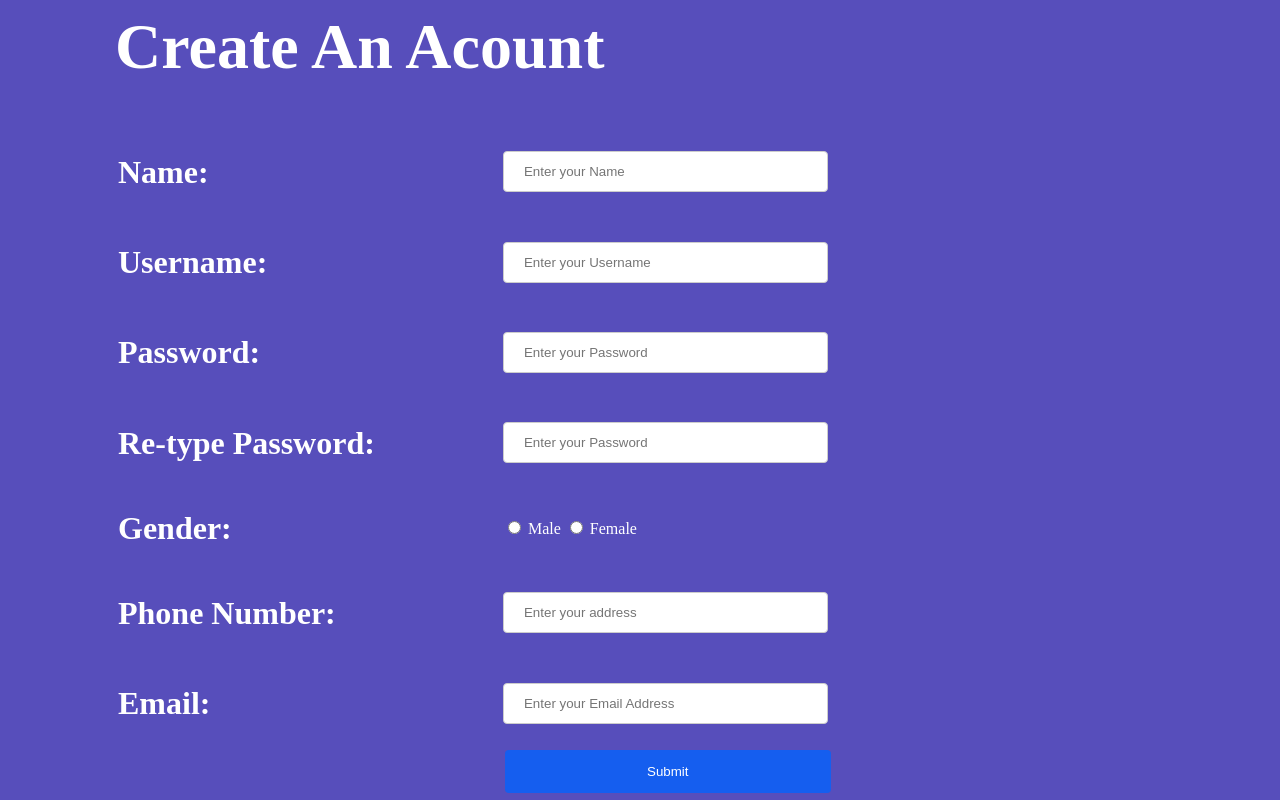
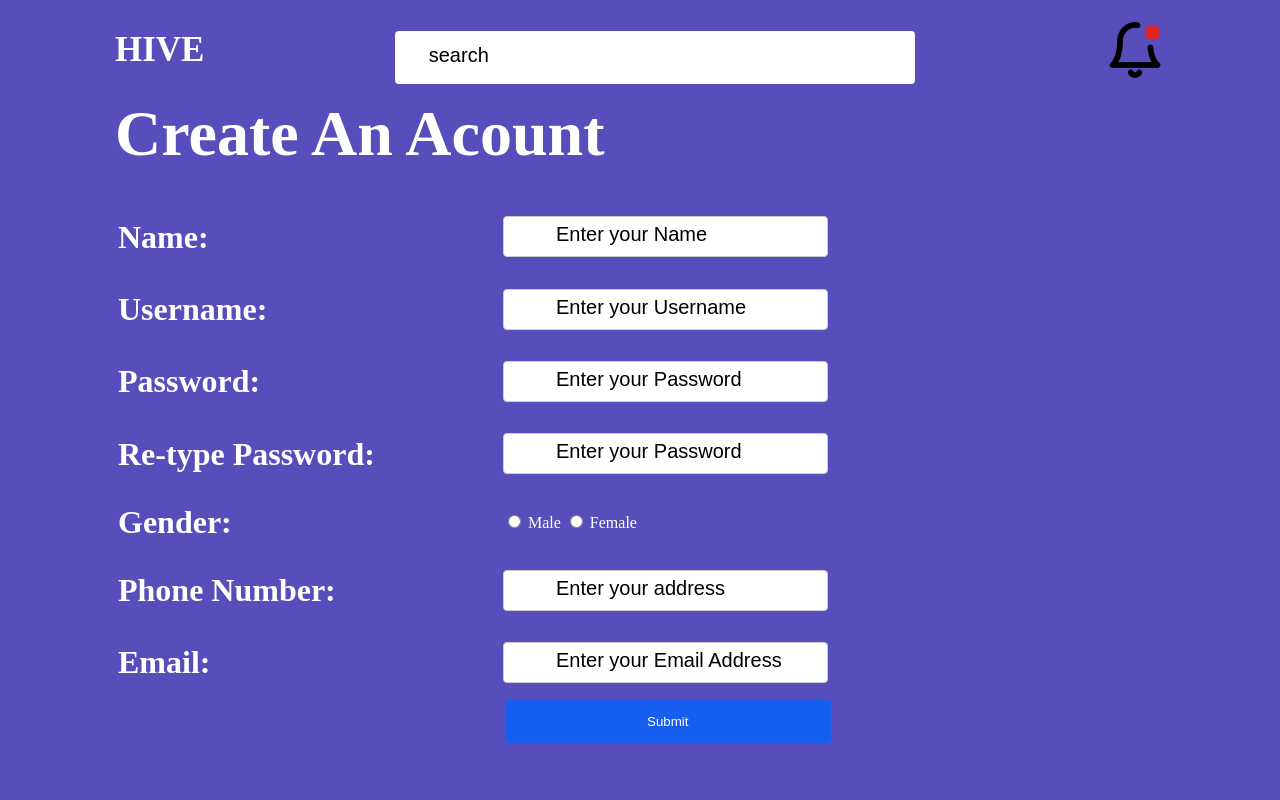
Before and after one commit to Health-hivee/health-hive-work, a plain HTML site: page sign-up.html in a window 1280 px wide. Drawn offline with Linux system fonts and the light colour scheme; a web font is replaced by a local one.

Commit message:
update signup

```diff
--- a/sign-up.css
+++ b/sign-up.css
@@ -2,6 +2,9 @@
 @import url('https://fonts.googleapis.com/css2?family=Manrope&display=swap');
 body{
     background: #574EBB;
+   max-width: 1440px;
+  width: 100%;
+  margin: 0 auto;
 
 }
 form {
@@ -17,15 +20,16 @@ h3 {
     font-family: Halant;
     font-size: 64px;
     font-weight: 600px;
-    line-height: 30px;
+    line-height: 5px;
     text-align: left;
     margin-top: 3%;
 
 }
 
 .lab {
-    height: 624px;
+    /* height: 624px; */
     width: 716px;
+    height: 100%;
     left: 142px;
 
 }
@@ -73,3 +77,44 @@ input[type=submit] {
         Align: Left;
         Vertical-align: Top;
 }
+.Menu-bar {
+  display: flex;
+  justify-content: space-between;
+  display: flex;
+gap: 132px;
+    /* background-color: #f2f2f2; */
+}
+.input {
+border-radius: 4px;
+    background: var(--white);
+    width: 520px;
+    height: 53px;
+    outline: none;
+    margin-top: 30px;
+    border: none;
+    box-sizing: border-box;
+    background-color: white;
+
+}
+::placeholder {
+  font-family: var(--font);
+  font-style: normal;
+  font-weight: 500;
+  font-size: 20px;
+  line-height: 24px;
+  padding-left: 32px;
+  color: var(--gray);
+  font-family: var(--font);
+}
+.Menu-bar img {
+  object-fit: contain;
+  /* width: 30.5px; */
+}
+.title {
+    color: white;
+    text-decoration: unset;
+    font-size: 35px;
+}
+a{
+    text-decoration:none;
+}
--- a/sign-up.html
+++ b/sign-up.html
@@ -7,11 +7,17 @@
     <meta name="viewport" content="width=device-width, initial-scale=1.0">
     <title>Document</title>
     <link rel="stylesheet" href="sign-up.css">
+
 </head>
 
 <body>
     <main>
  <form>
+     <div class="Menu-bar">
+          <a href="index.html"><h2 class="title">HIVE</h2></a>
+          <input class="input" type="search" placeholder="search" />
+          <img id="notification" src="Media/images/Frame (11).png" alt="#" />
+        </div>
         <h3>Create An Acount</h3>
         <table class="lab">
             <tr>
```
Also changed, not shown: Appointment.html (+1 -1 lines), Dashborard.html (+1 -1 lines), EMR.html (+1 -1 lines), doc.html (+1 -1 lines), index.html (+1 -1 lines).
